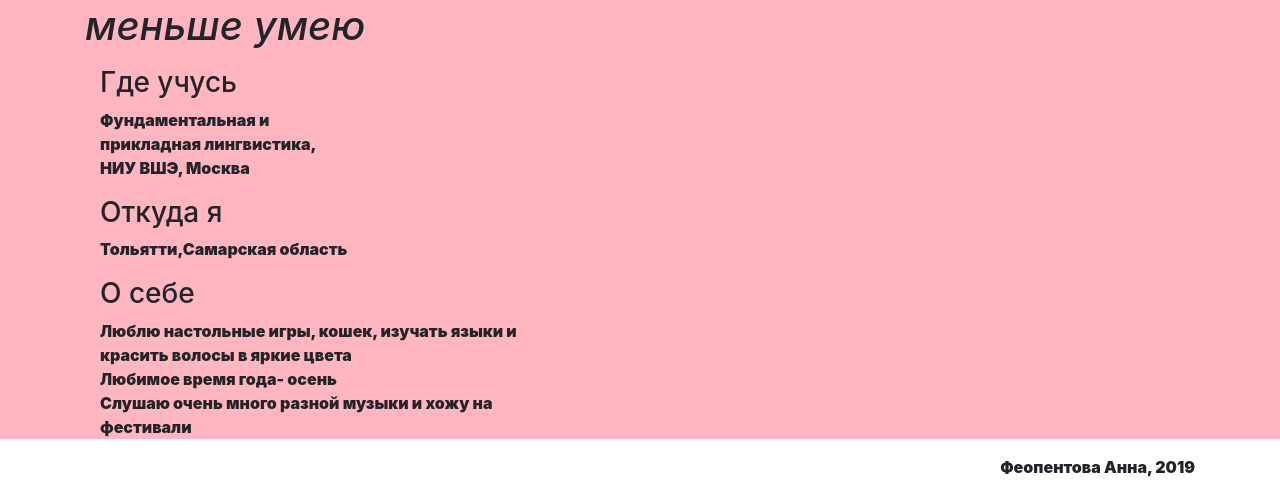
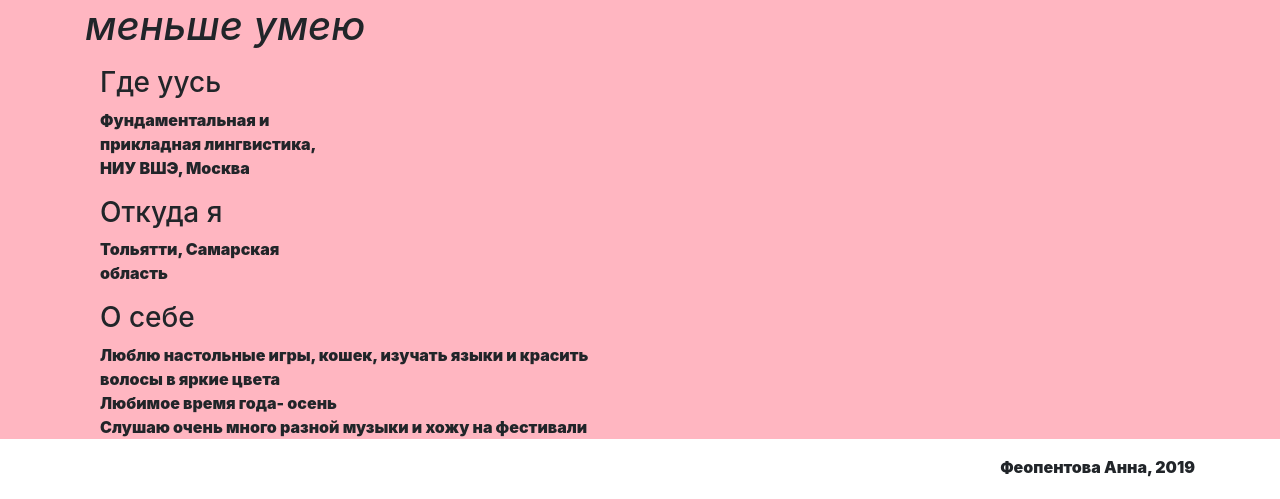
Before and after one commit to AnnaFeopentova/annafeopentova.github.io, a plain HTML site: page index.html in a window 1280 px wide. Shown: the part 301-800 px from the top of the page. Drawn offline with nearby package versions, Linux system fonts and the light colour scheme.

Commit message:
Update index.html

```diff
--- a/index.html
+++ b/index.html
@@ -31,7 +31,7 @@
 					</div>
 					<div class="col-md-4">
 					<br>
-        	            <img src="./annafeopentova.github.io_files/VD0V8L9bm5A.jpg.jpg" 230px"="" width="345px">
+        	            <img src="./Личная страница Феопентовой Анны_files/VD0V8L9bm5A.jpg.jpg" 230px"="" width="345px">
 					</div>
 					<div class="col-md-4">
 <h3>Контакты</h3>
@@ -49,18 +49,15 @@
 			<div class="container">
 			<div class="col-md-3">
 					<article>
-			<h3>Где учусь</h3>
+						<h3>Где уусь</h3>
 						<p>Фундаментальная и прикладная лингвистика, НИУ ВШЭ, Москва</p>
+					</article>
+					<article>
+						<h3>Откуда я</h3>
+						<p>Тольятти, Самарская область</p>
 					</article>
 				</div>
 				<div class="col-md-6">
-					<article>
-
-						<h3>Откуда я</h3>
-			<p>Тольятти,Самарская область<p>
-			</article>
-			</div>
-			<div class="col-md-5">
 					<article>
 						<h3>О себе</h3>
 						<p>Люблю настольные игры, кошек, изучать языки и красить волосы в яркие цвета<br>
@@ -71,6 +68,7 @@
 				</div>
 			</div>
 		</section>
+		</section>
 			<footer class="bs-docs-footer">
 			<div class="container">
 				<p style="text-align:right;"> Феопентова Анна, 2019 </p>
```
Lines whose indentation alone changed are shown as unchanged.
